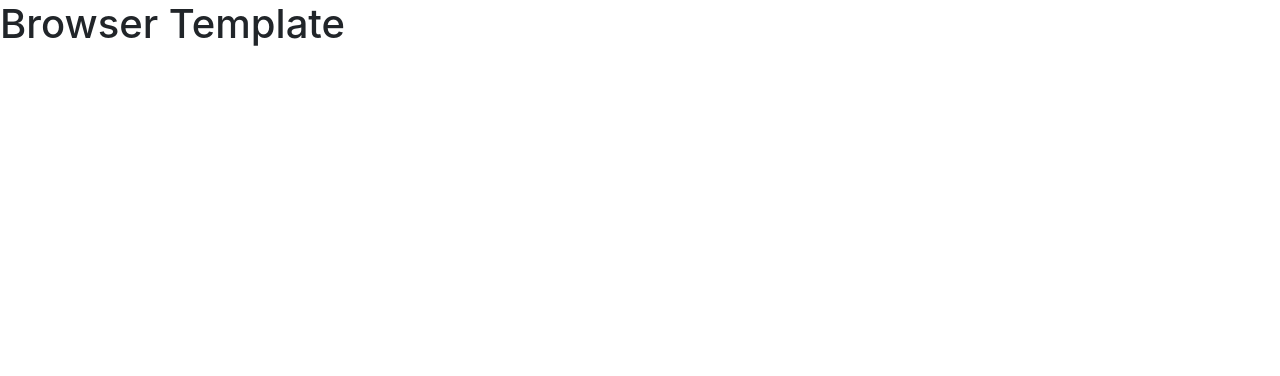
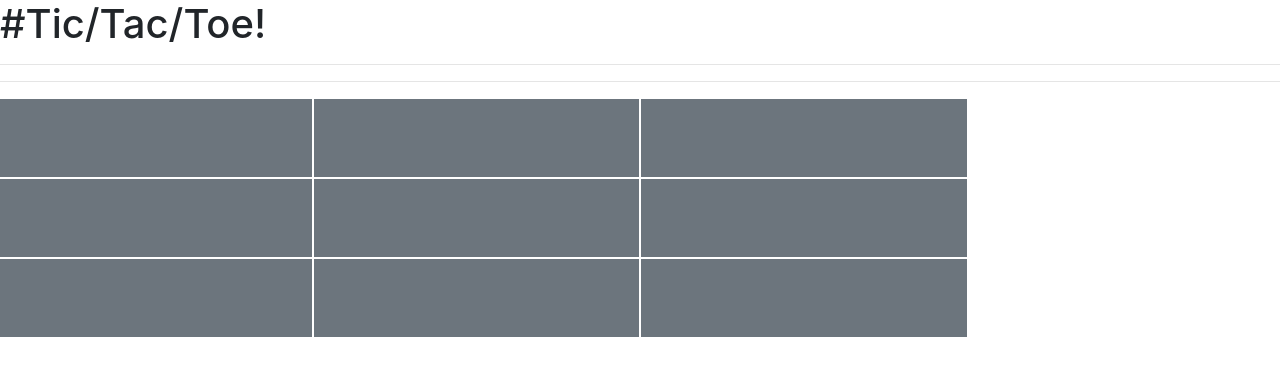
Before and after one commit to D-Raimon/tic-tac-toe-client, a website built with webpack: page index.html in a window 1280 px wide. Built offline with nearby package versions, Linux system fonts and the light colour scheme.

Commit message:
Add new folder to separate game and auth and change html
Created two separate folders in order to compartmentalize the different
aspects of the game and the auth for login. Also added an events, api,
and ui file to each of the new folders. Then Made basic changes to the
HTML file to represent a tic-tac-toe grid. Also added an event listener
to the newly created grid and am in the process of figuring out how to
log the player moves to the grid using the event listener.

```diff
--- a/assets/scripts/app.js
+++ b/assets/scripts/app.js
@@ -5,7 +5,8 @@
 
 // use require without a reference to ensure a file is bundled
 // require('./example')
+const gameEvents = require('./game/events.js')
 
 $(() => {
-  // your JS code goes here
+  $('.board').on('click', gameEvents.onPlayerMove)
 })
--- /dev/null
+++ b/assets/scripts/auth/api.js
@@ -0,0 +1 @@
+'use strict'
--- /dev/null
+++ b/assets/scripts/auth/events.js
@@ -0,0 +1 @@
+'use strict'
--- /dev/null
+++ b/assets/scripts/auth/ui.js
@@ -0,0 +1 @@
+'use strict'
--- a/assets/scripts/config.js
+++ b/assets/scripts/config.js
@@ -2,8 +2,8 @@
 
 let apiUrl
 const apiUrls = {
-  production: '<replace-with-heroku-url>',
-  development: 'http://localhost:4741'
+  development: 'https://tic-tac-toe-wdi.herokuapp.com/',
+  production: 'https://tic-tac-toe-wdi-production.herokuapp.com'
 }
 
 if (window.location.hostname === 'localhost') {
--- /dev/null
+++ b/assets/scripts/game/api.js
@@ -0,0 +1 @@
+'use strict'
--- /dev/null
+++ b/assets/scripts/game/events.js
@@ -0,0 +1,14 @@
+'use strict'
+
+// const api = require('./api')
+// const ui = require('./ui')
+
+const onPlayerMove = (event) => {
+  event.preventDefault()
+  console.log(event.target)
+  // $('').text('X')
+}
+
+module.exports = {
+  onPlayerMove
+}
--- /dev/null
+++ b/assets/scripts/game/ui.js
@@ -0,0 +1,39 @@
+// 'use strict'
+//
+// const playerOne = 'X'
+// const playerTwo = 'O'
+// let startBoard = ['', '', '', '', '', '', '', '', '']
+// const winCombo = [
+//   [0, 1, 2],
+//   [3, 4, 5],
+//   [6, 7, 8],
+//   [0, 3, 6],
+//   [1, 4, 7],
+//   [2, 5, 8],
+//   [0, 4, 8],
+//   [2, 4, 6]
+// ]
+//
+// const startGame = () => {
+//   let player = currentPlayer()
+// }
+//
+// const currentPlayer = () => {
+//   for (let i = 0; i < board.length; i++) {
+//     if (board.length === 1 || board.length === 3 || board.length === 5 || board.length === 7 || board.length === 9)
+//     return playerOne
+//   } else {
+//     return playerTwo
+//   }
+// }
+//
+// const checkWin = () => {
+//
+// }
+
+
+
+module.exports = {
+  startGame,
+
+}
--- a/assets/styles/index.scss
+++ b/assets/styles/index.scss
@@ -1 +1,15 @@
 @import '~bootstrap/scss/bootstrap';
+
+$alt-color: $cyan;
+$body-bg-color: $gray-200;
+$font-color: red;
+
+.box {
+  align-items: center;
+  background-color: $secondary;
+  border: 1px solid $white;
+  color: $font-color;
+  display: flex;
+  height: 80px;
+  justify-content: center;
+}
--- a/index.html
+++ b/index.html
@@ -12,6 +12,69 @@
       <script src="public/application.js" type="text/javascript" charset="utf-8" defer></script>
     </head>
     <body>
-      <h1>Browser Template</h1>
+      <!-- <header>
+            <div id="signed-in-user"></div>
+
+        <div id="message"></div>
+
+        <form id="sign-up" class="border">
+          <fieldset>
+            <legend>Sign up!</legend>
+            <input type="text" name="credentials[email]" placeholder="Email">
+            <input type="password" name="credentials[password]" placeholder="Password">
+            <input type="password" name="credentials[password_confirmation]" placeholder="Confirm Password">
+            <input type="submit" value="Sign up!">
+          </fieldset>
+        </form>
+
+        <form id="sign-in" class="border">
+          <fieldset>
+            <legend>Sign in!</legend>
+            <input type="text" name="credentials[email]" placeholder="Email">
+            <input type="password" name="credentials[password]" placeholder="Password">
+            <input type="submit" value="Sign in!">
+          </fieldset>
+        </form>
+
+        <form id="change-password" class="border">
+          <fieldset>
+            <legend>Change Password!</legend>
+            <input type="password" name="passwords[old]" placeholder="Current Password">
+            <input type="password" name="passwords[new]" placeholder="New Password">
+            <input type="submit" value="Change Password">
+          </fieldset>
+        </form>
+
+        <form id="sign-out" class="border">
+          <fieldset>
+            <legend>Sign Out!</legend>
+            <input type="submit" value="Sign Out!">
+          </fieldset>
+        </form>
+      </header>
+    THIS IS FOR TOKEN AUTH AND SIGN IN FOCUS ON GETTING THE GAME WORKING FIRST-->
+
+      <h1>#Tic/Tac/Toe!</h1>
+
+      <hr>
+      <div id="message"></div>
+      <hr>
+
+      <div class="row">
+         <div class="data-index-0 board col-3 box alt-color"></div>
+         <div class="data-index-1 board col-3 box alt-color"></div>
+         <div class="data-index-2 board col-3 box alt-color"></div>
+       </div>
+       <div class="row">
+         <div class="data-index-3 board col-3 box alt-color"></div>
+         <div class="data-index-4 board col-3 box alt-color"></div>
+         <div class="data-index-5 board col-3 box alt-color"></div>
+       </div>
+       <div class="row">
+         <div class="data-index-6 board col-3 box alt-color"></div>
+         <div class="data-index-7 board col-3 box alt-color"></div>
+         <div class="data-index-8 board col-3 box alt-color"></div>
+       </div>
+
     </body>
 </html>
```
Also changed, not shown: 1 other file.
